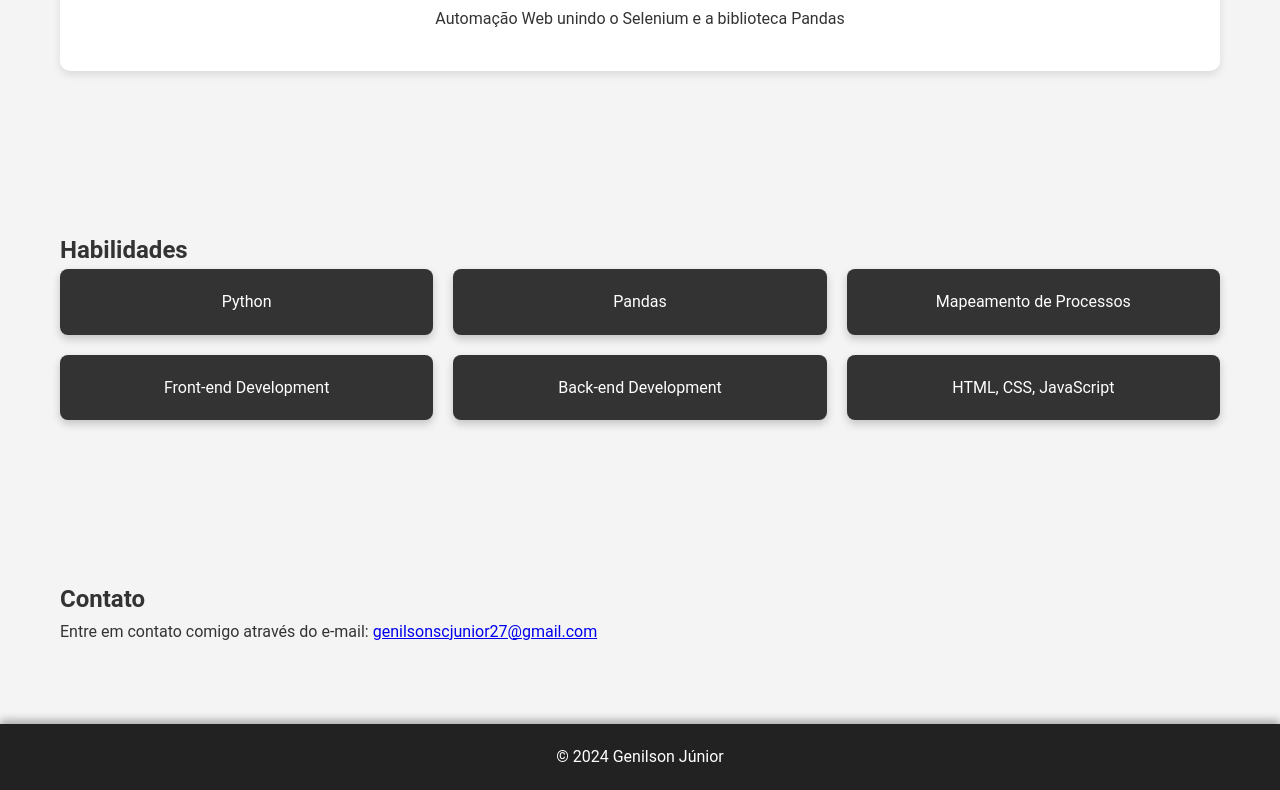
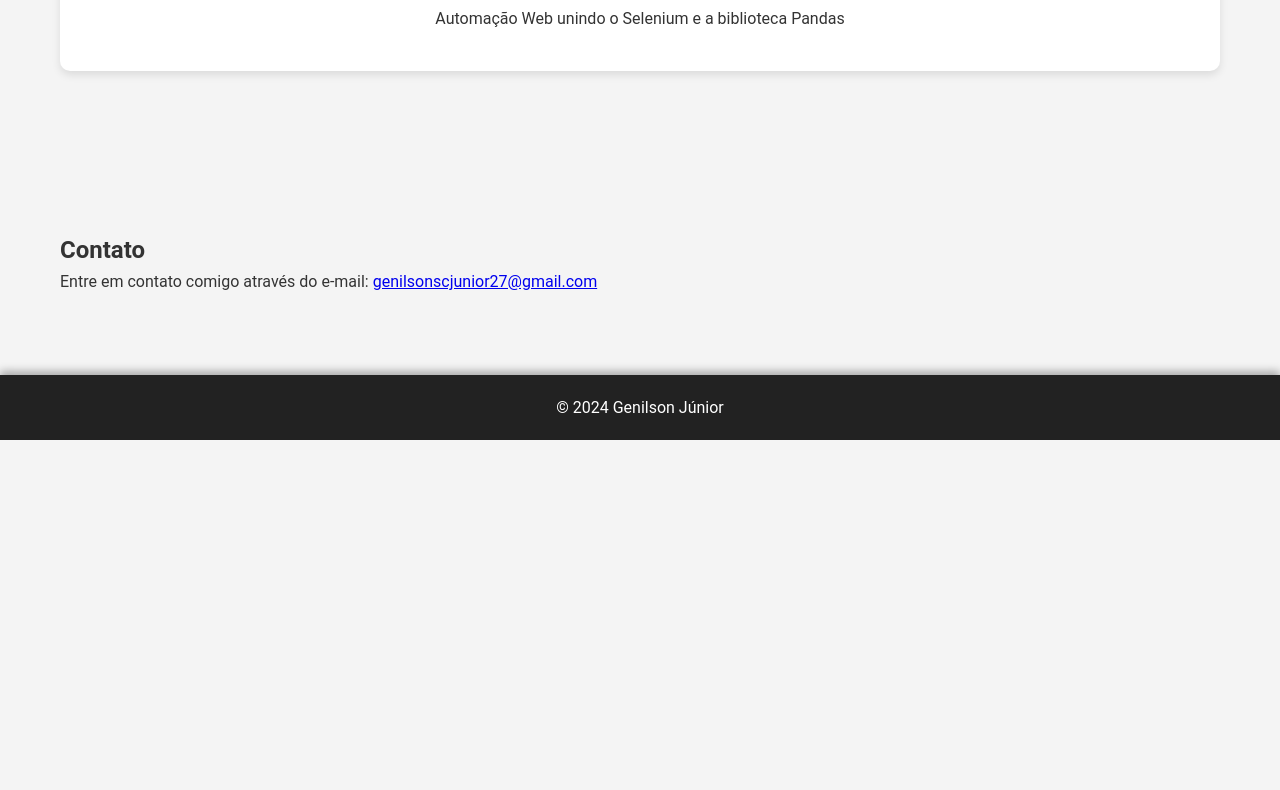
Before and after one commit to Juniorsann/jrzone, a plain HTML site: page index.html in a window 1280 px wide. Shown: the part 2886-3676 px from the top of the page. After the commit the page ends 3326 px from the top, so only its background shows below. Drawn offline with Linux system fonts and the light colour scheme.

Commit message:
Update index.html

```diff
--- a/index.html
+++ b/index.html
@@ -152,20 +152,6 @@ document.addEventListener('DOMContentLoaded', function() {
         </div>
     </section>
 
-    <section id="skills">
-        <div class="container">
-            <h2>Habilidades</h2>
-            <div class="skills-grid">
-                <div class="skill-item">Python</div>
-                <div class="skill-item">Pandas</div>
-                <div class="skill-item">Mapeamento de Processos</div>
-                <div class="skill-item">Front-end Development</div>
-                <div class="skill-item">Back-end Development</div>
-                <div class="skill-item">HTML, CSS, JavaScript</div>
-            </div>
-        </div>
-    </section>
-
     <section id="contact">
         <div class="container">
             <h2>Contato</h2>
```
